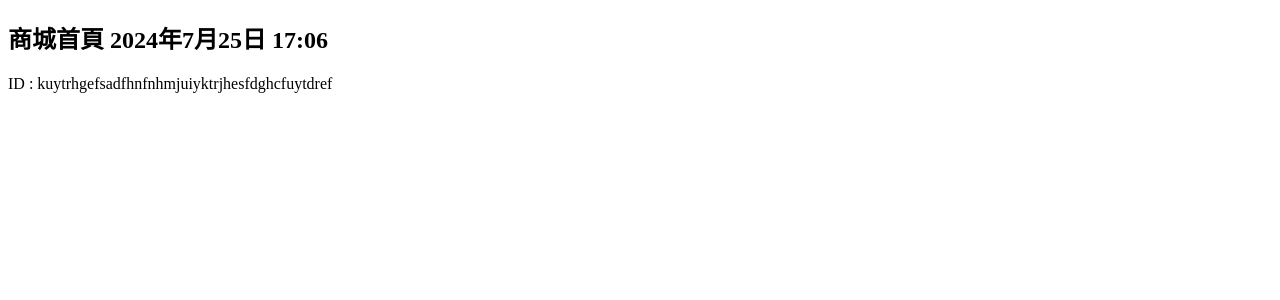
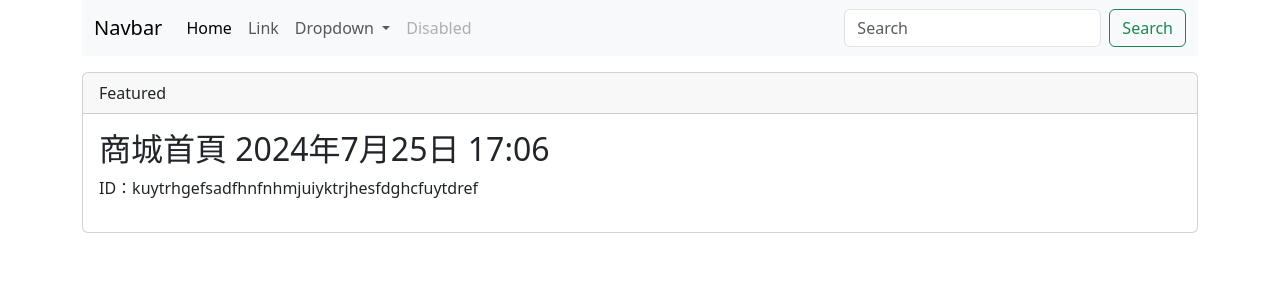
Before and after one commit to kai114615/project2, a Django app: page /store/ in a window 1280 px wide. Shown: the top 300 px of the page. Run offline with Django 5.2, Linux system fonts and the light colour scheme.

Commit message:
使用extents 方式匯入額外html模板

```diff
--- a/myapp/templates/myapp/index.html
+++ b/myapp/templates/myapp/index.html
@@ -1,12 +1,9 @@
-<!DOCTYPE html>
-<html lang="zh-hant-TW">
-<head>
-    <meta charset="UTF-8">
-    <meta name="viewport" content="width=device-width, initial-scale=1.0">
-    <title>Document</title>
-</head>
-<body>
-    <h2>{{ store_title }} {{ now }}</h2>
-    <p>ID : {{ id }}</p>
-</body>
-</html>
+{% extends "base.html" %}
+
+{% block content %}
+
+<h2>{{ store_title }} {{ now }}</h2>
+<p>ID：{{ id }}</p>
+
+
+{% endblock %}
--- a/myapp/views.py
+++ b/myapp/views.py
@@ -8,7 +8,9 @@ def index(request):
     store_title = '商城首頁'
     now = datetime.now()
     id = 'kuytrhgefsadfhnfnhmjuiyktrjhesfdghcfuytdref'
-    return render(request, 'myapp/index.html', locals())  # locals功能可將參數自動整理成{dict}的形式來呈現
+
+    # locals功能可將參數自動整理成{dict}的形式來呈現
+    return render(request, 'myapp/index.html', locals())
 
 def about(request, year=datetime.now().year):
     return HttpResponse(f'<h2>About {year} </h2>')
--- a/project2/settings.py
+++ b/project2/settings.py
@@ -57,7 +57,7 @@ ROOT_URLCONF = 'project2.urls'
 TEMPLATES = [
     {
         'BACKEND': 'django.template.backends.django.DjangoTemplates',
-        'DIRS': [BASE_DIR / 'tempaltes'],
+        'DIRS': [BASE_DIR / 'templates'],
         'APP_DIRS': True,
         'OPTIONS': {
             'context_processors': [
--- /dev/null
+++ b/templates/base.html
@@ -0,0 +1,98 @@
+<!DOCTYPE html>
+<html lang="en">
+  <head>
+    <meta charset="utf-8" />
+    <meta name="viewport" content="width=device-width, initial-scale=1" />
+    <title>Bootstrap demo</title>
+    <link
+      href="https://cdn.jsdelivr.net/npm/bootstrap@5.3.3/dist/css/bootstrap.min.css"
+      rel="stylesheet"
+      integrity="sha384-QWTKZyjpPEjISv5WaRU9OFeRpok6YctnYmDr5pNlyT2bRjXh0JMhjY6hW+ALEwIH"
+      crossorigin="anonymous"
+    />
+  </head>
+  <body>
+    <div class="container">
+      <div class="pb-3">
+        <nav class="navbar navbar-expand-lg bg-body-tertiary">
+          <div class="container-fluid">
+            <a class="navbar-brand" href="#">Navbar</a>
+            <button
+              class="navbar-toggler"
+              type="button"
+              data-bs-toggle="collapse"
+              data-bs-target="#navbarSupportedContent"
+              aria-controls="navbarSupportedContent"
+              aria-expanded="false"
+              aria-label="Toggle navigation"
+            >
+              <span class="navbar-toggler-icon"></span>
+            </button>
+            <div class="collapse navbar-collapse" id="navbarSupportedContent">
+              <ul class="navbar-nav me-auto mb-2 mb-lg-0">
+                <li class="nav-item">
+                  <a class="nav-link active" aria-current="page" href="#"
+                    >Home</a
+                  >
+                </li>
+                <li class="nav-item">
+                  <a class="nav-link" href="#">Link</a>
+                </li>
+                <li class="nav-item dropdown">
+                  <a
+                    class="nav-link dropdown-toggle"
+                    href="#"
+                    role="button"
+                    data-bs-toggle="dropdown"
+                    aria-expanded="false"
+                  >
+                    Dropdown
+                  </a>
+                  <ul class="dropdown-menu">
+                    <li><a class="dropdown-item" href="#">Action</a></li>
+                    <li>
+                      <a class="dropdown-item" href="#">Another action</a>
+                    </li>
+                    <li><hr class="dropdown-divider" /></li>
+                    <li>
+                      <a class="dropdown-item" href="#">Something else here</a>
+                    </li>
+                  </ul>
+                </li>
+                <li class="nav-item">
+                  <a class="nav-link disabled" aria-disabled="true">Disabled</a>
+                </li>
+              </ul>
+              <form class="d-flex" role="search">
+                <input
+                  class="form-control me-2"
+                  type="search"
+                  placeholder="Search"
+                  aria-label="Search"
+                />
+                <button class="btn btn-outline-success" type="submit">
+                  Search
+                </button>
+              </form>
+            </div>
+          </div>
+        </nav>
+      </div>
+
+      <div class="card">
+        <div class="card-header">Featured</div>
+        <div class="card-body">
+          {% block content %}
+          <p>這裡內容會被換掉</p>
+          {% endblock %}
+        </div>
+      </div>
+    </div>
+    <!-- <h1>Hello, world!</h1> -->
+    <script
+      src="https://cdn.jsdelivr.net/npm/bootstrap@5.3.3/dist/js/bootstrap.bundle.min.js"
+      integrity="sha384-YvpcrYf0tY3lHB60NNkmXc5s9fDVZLESaAA55NDzOxhy9GkcIdslK1eN7N6jIeHz"
+      crossorigin="anonymous"
+    ></script>
+  </body>
+</html>
```
